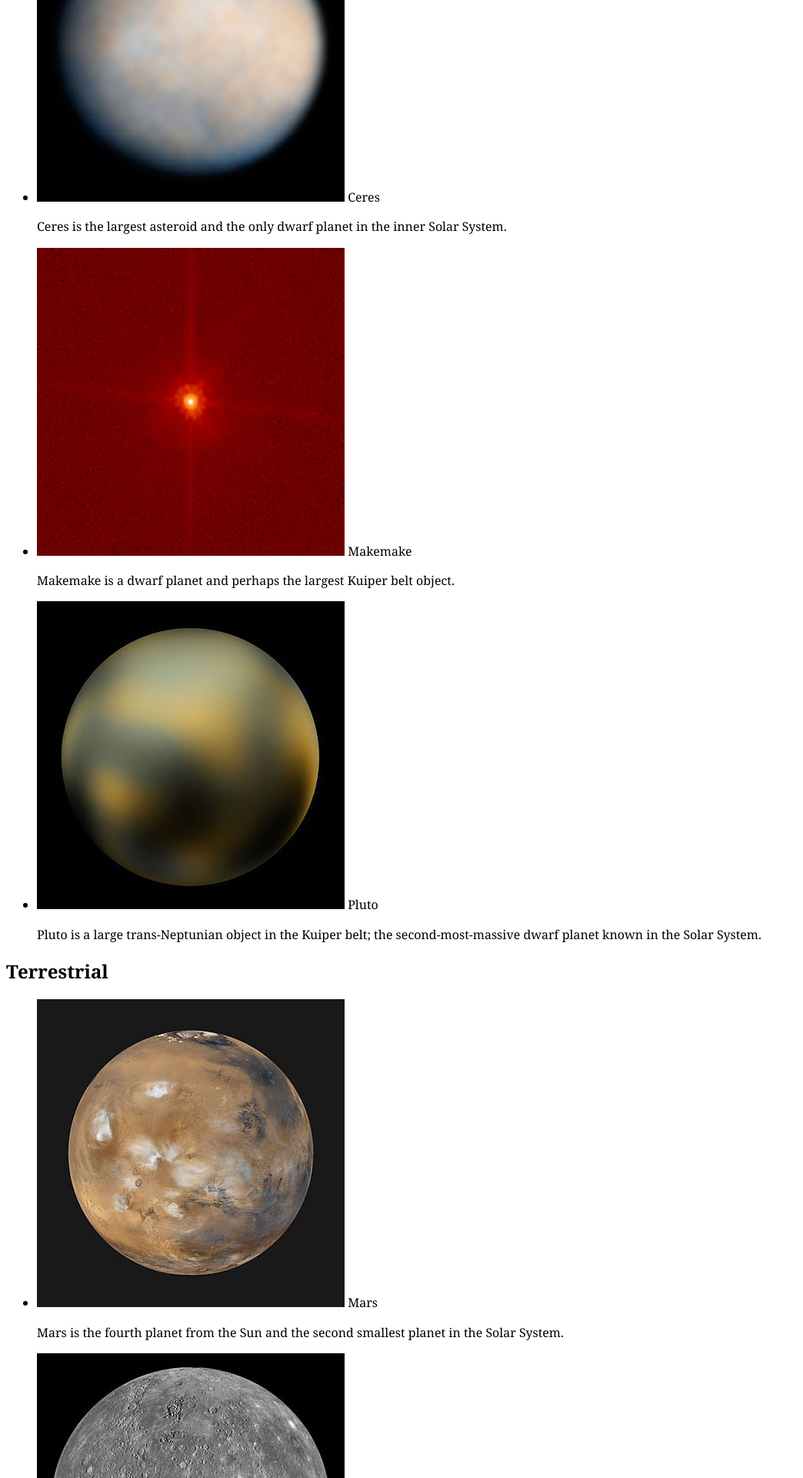
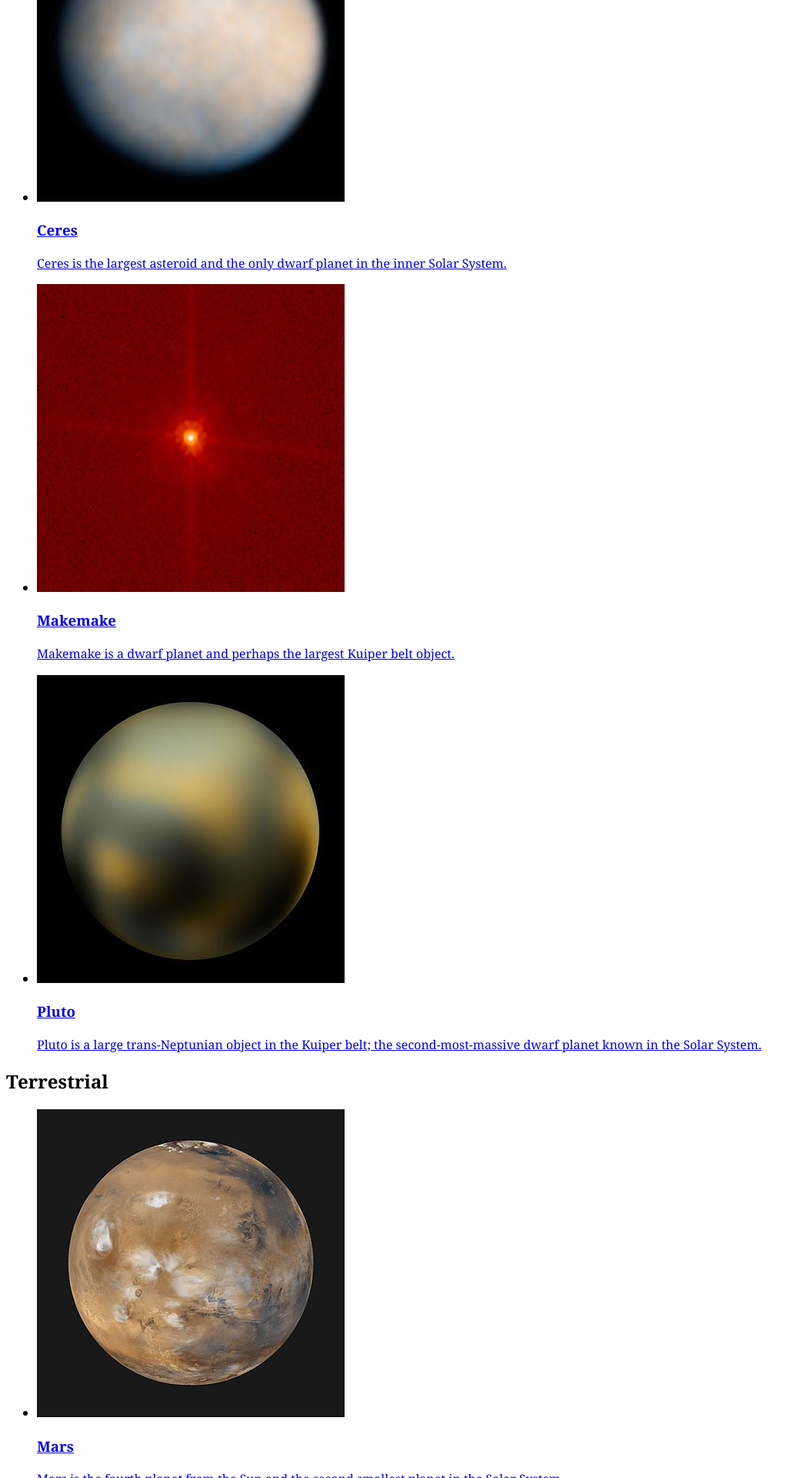
Before and after one commit to mcleangm/planets-of-the-universe, a Jekyll site: the page built from planets/index.html, in a window 1280 px wide. Shown: the part 380-2300 px from the top of the page at 77% size, without its empty margins (0-1044 px from the left). Built offline with Jekyll 4.4.1, drawn with Linux system fonts in a browser that asks for light colours.

Commit message:
Made list item an anchor link, added image, placed planet title in h3, and used and jekyll if statement to filter and match planet type with include variable type

```diff
--- a/_includes/planet-list.html
+++ b/_includes/planet-list.html
@@ -1,11 +1,15 @@
 <ul>
   {% for planet in site.pages %}
-    {% if planet.type == include.type %}
-      <li>
+	  {% if planet.type == include.type %}
+	  <li>
+		<a href="{{site.baseurl}}{{planet.url}}">
 		  <img src="{{site.baseurl}}/img/planets/{{planet.image}}" alt="Photo of {{planet.title}}">
-          {{planet.title}}
-		  <p>{{planet.meta}}</p>
-      </li>
-    {% endif %}
+		  <h3>{{planet.title}}</h3>
+		  <p>
+			{{planet.meta}}
+		  </p>
+		</a>
+	  </li>
+	  {% endif %}
   {% endfor %}
 </ul>
```
